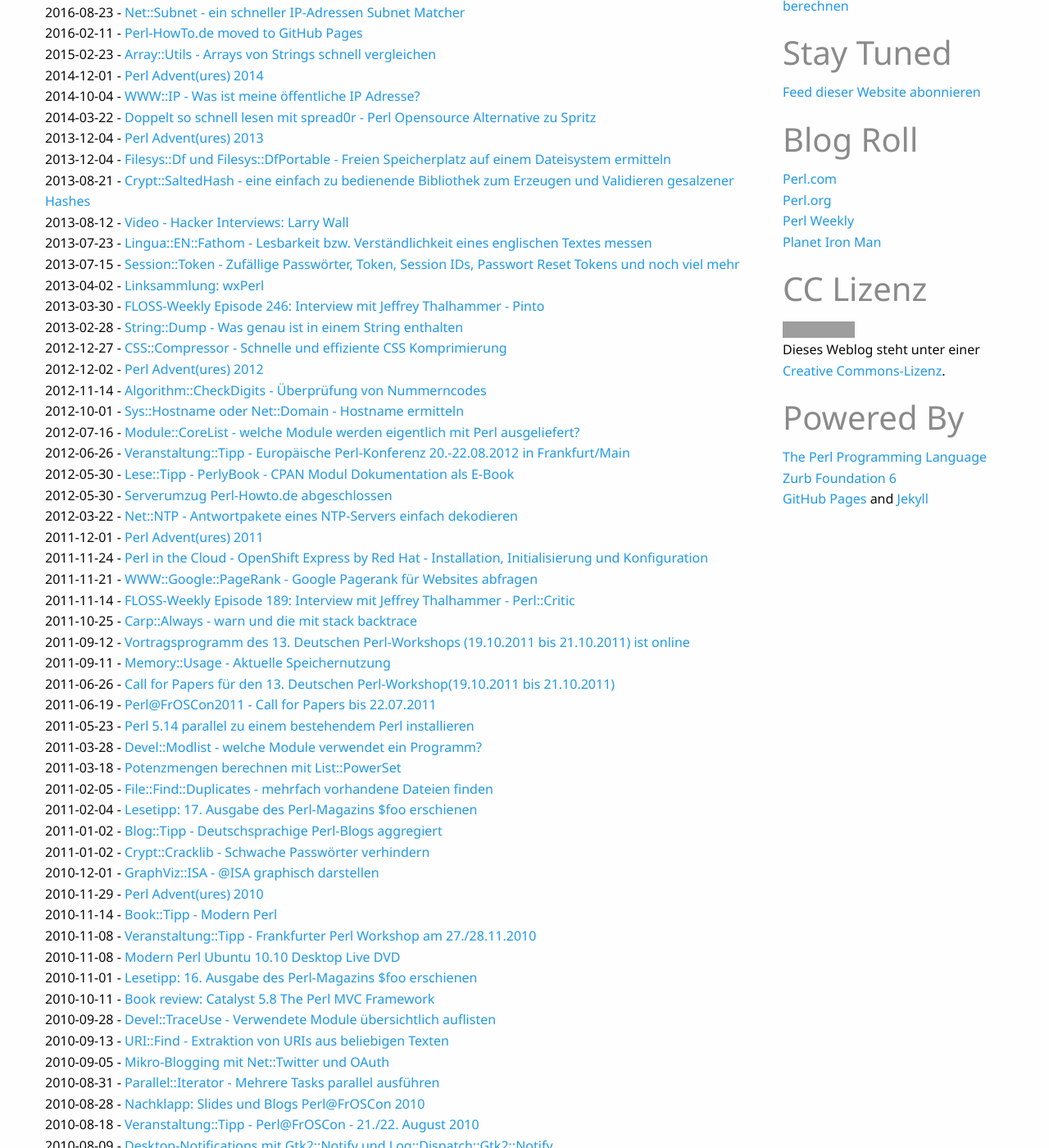
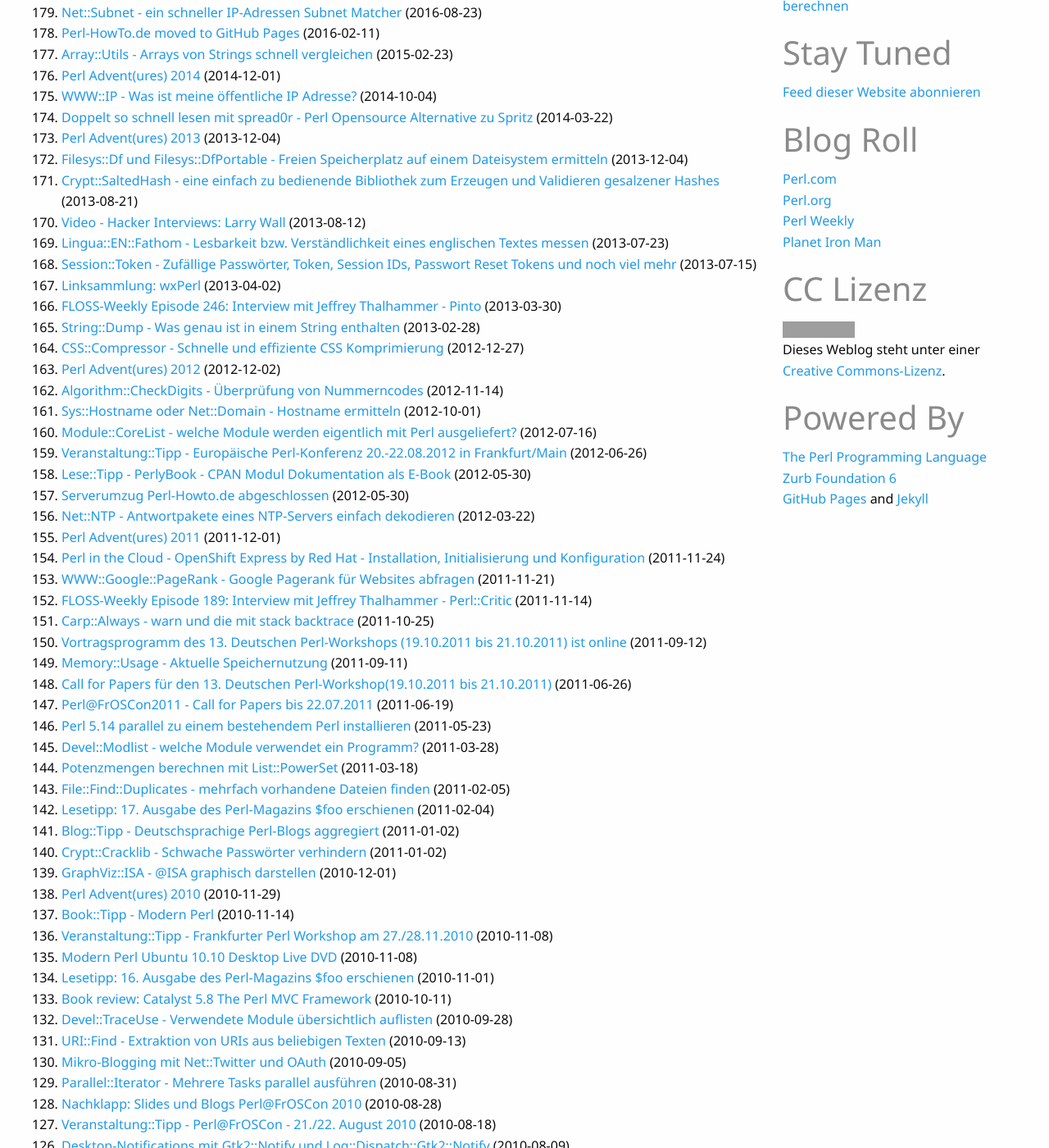
Before and after one commit to perl-howto/perl-howto.github.io, a Jekyll site: the page built from archives.html, in a window 1280 px wide and 1400 px high, scrolled down 584 px. Shown: the whole window at 82% size. Built offline with Jekyll 4.4.1, drawn with Linux system fonts in a browser that asks for light colours; some of the changed text lies outside the part shown; grey boxes are pictures that could not be loaded.

Commit message:
Show count of blog posts. HTML <ul> --> <ol> reversed - list order should be descending

```diff
--- a/archives.html
+++ b/archives.html
@@ -4,8 +4,8 @@ title: Archiv - Perl HowTo - Tipps, Tricks und Anleitungen
 ---
 
   <h1>Archiv</h1>
-  <ul class="no-bullet">
+  <ol reversed>
     {% for post in site.posts %}
-      <li>{{ post.date | date: "%Y-%m-%d" }} - <a href="{{ post.url | prepend: site.baseurl }}">{{ post.title }}</a></li>
+      <li><a href="{{ post.url | prepend: site.baseurl }}">{{ post.title }}</a> ({{ post.date | date: "%Y-%m-%d" }})</li>
     {% endfor %}
-  </ul>
+  </ol>
```
